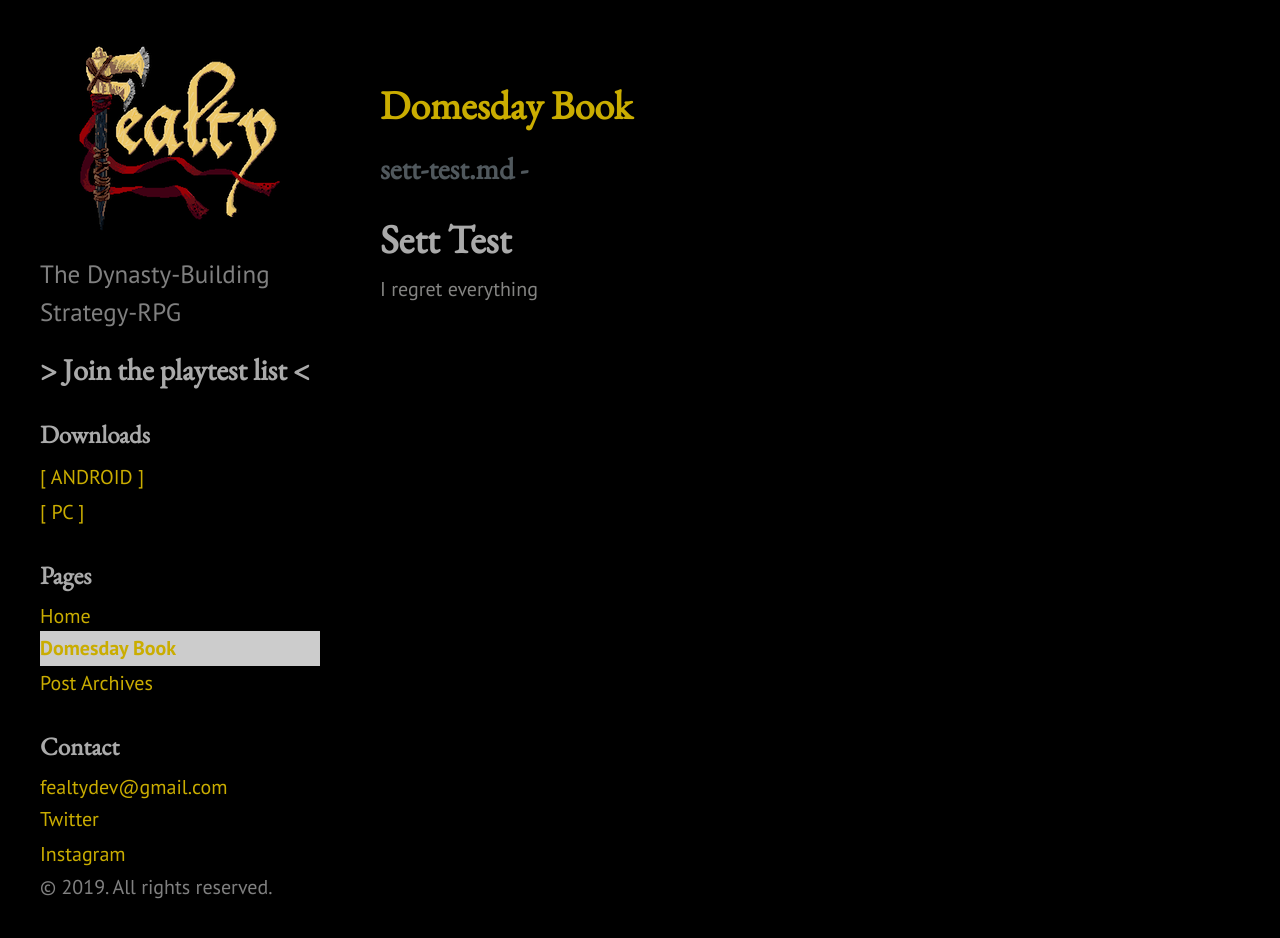
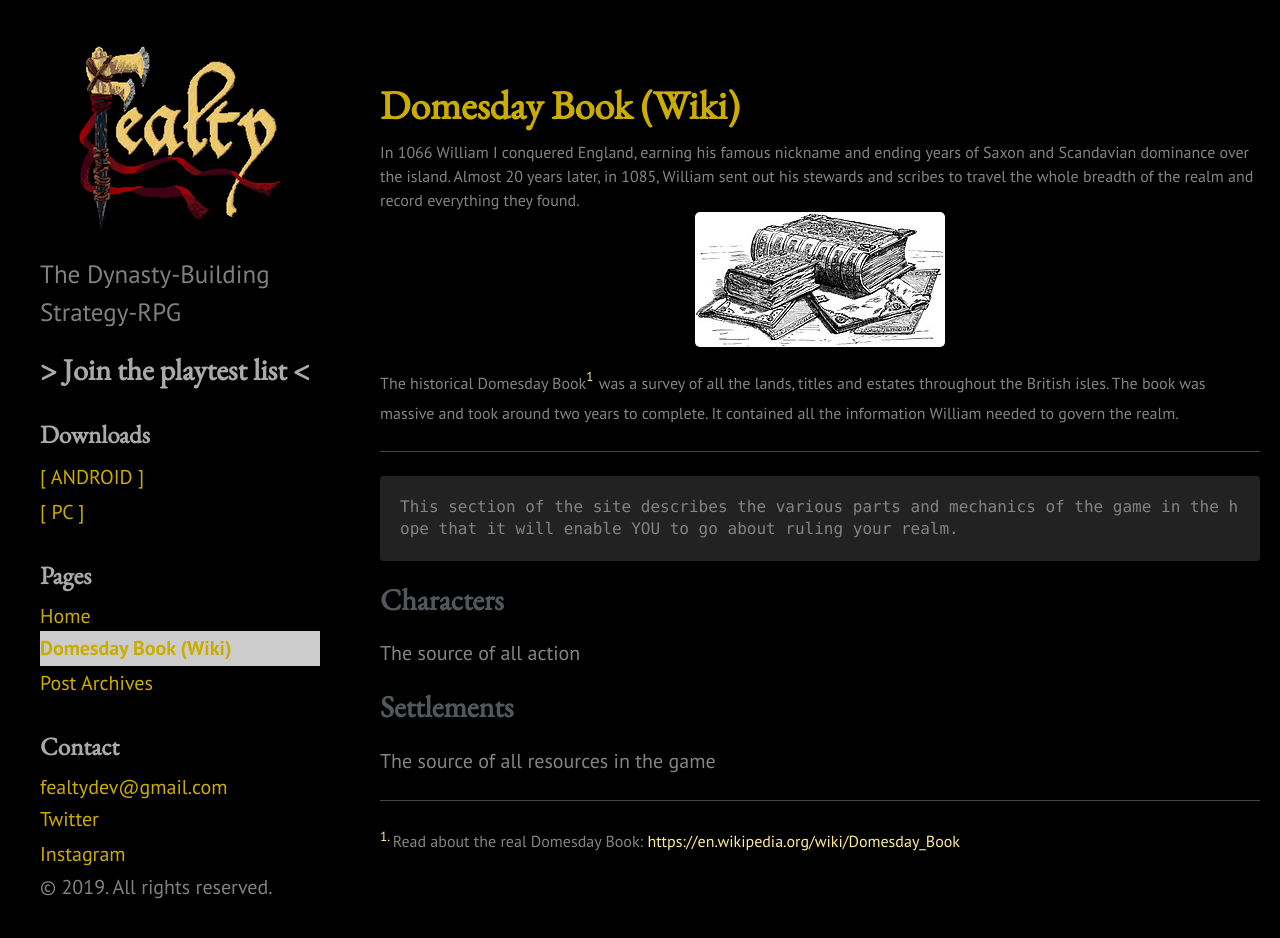
Before and after one commit to sdporres/fealtyweb, a Jekyll site: the page built from domesday-book.md, in a window 1280 px wide and 1015 px high. Shown: the top 938 px of the window. Built offline with Jekyll 4.4.1, drawn with Linux system fonts in a browser that asks for light colours.

Commit message:
start wiki

````diff
--- /dev/null
+++ b/_domesday-entries/characters.md
@@ -0,0 +1,7 @@
+---
+layout: page
+title: Characters
+slug: The source of all action
+---
+
+{{ page.title }} - Burn them down.
--- a/_domesday-entries/sett-test.md
+++ /dev/null
@@ -1,8 +0,0 @@
----
-layout: page
-title: Sett Test
----
-
-# Sett Test
-
-I regret everything
--- /dev/null
+++ b/_domesday-entries/settlements.md
@@ -0,0 +1,7 @@
+---
+layout: page
+title: Settlements
+slug: The source of all resources in the game
+---
+
+{{ page.title }} - Burn them down.
--- a/domesday-book.md
+++ b/domesday-book.md
@@ -1,13 +1,28 @@
 ---
 layout: page
-title: Domesday Book
+title: Domesday Book (Wiki)
 ---
 
-{% for staff_member in site.domesday-entries %}
-  <h2>
-    <a href="{{ staff_member.url }}">
-      {{ staff_member.name }} - {{ staff_member.position }}
-    </a>
-  </h2>
-  <p>{{ staff_member.content | markdownify }}</p>
+<div class="smaller-text">
+In 1066 William I conquered England, earning his famous nickname and ending years of Saxon and Scandavian dominance over the island. Almost 20 years later, in 1085, William sent out his stewards and scribes to travel the whole breadth of the realm and record everything they found.</div>
+
+![domesday-book](/public/images/domesday/250px-Domesday-book-1804x972.jpg){: .center }
+
+<span class="smaller-text">The historical Domesday Book</span><sup class="smallest-text">[1](#footer)</sup> <span class="smaller-text"> was a survey of all the lands, titles and estates throughout the British isles. The book was massive and took around two years to complete. It contained all the information William needed to govern the realm.</span>
+
+---
+
+```text
+This section of the site describes the various parts and mechanics of the game in the hope that it will enable YOU to go about ruling your realm.
+```
+
+
+
+{% for entry in site.domesday-entries %}
+  <h2><a href="{{ entry.url }}">{{ entry.title }}</a></h2>
+  <p>{{ entry.slug | markdownify }}</p>
 {% endfor %}
+
+---
+
+<span class="smaller-text"><a name="footer"><sup>1. </sup></a>Read about the real Domesday Book: [https://en.wikipedia.org/wiki/Domesday_Book](https://en.wikipedia.org/wiki/Domesday_Book)</span>
--- a/public/css/fealty.css
+++ b/public/css/fealty.css
@@ -1,3 +1,7 @@
+.smaller-text {font-size: 80%; }
+
+.smallest-text {font-size: 65%; }
+
 .obfuscate { unicode-bidi: bidi-override; direction: rtl; }
 
 #logo {
````
Also changed, not shown: public/images/domesday/250px-Domesday-book-1804x972.jpg (added).
